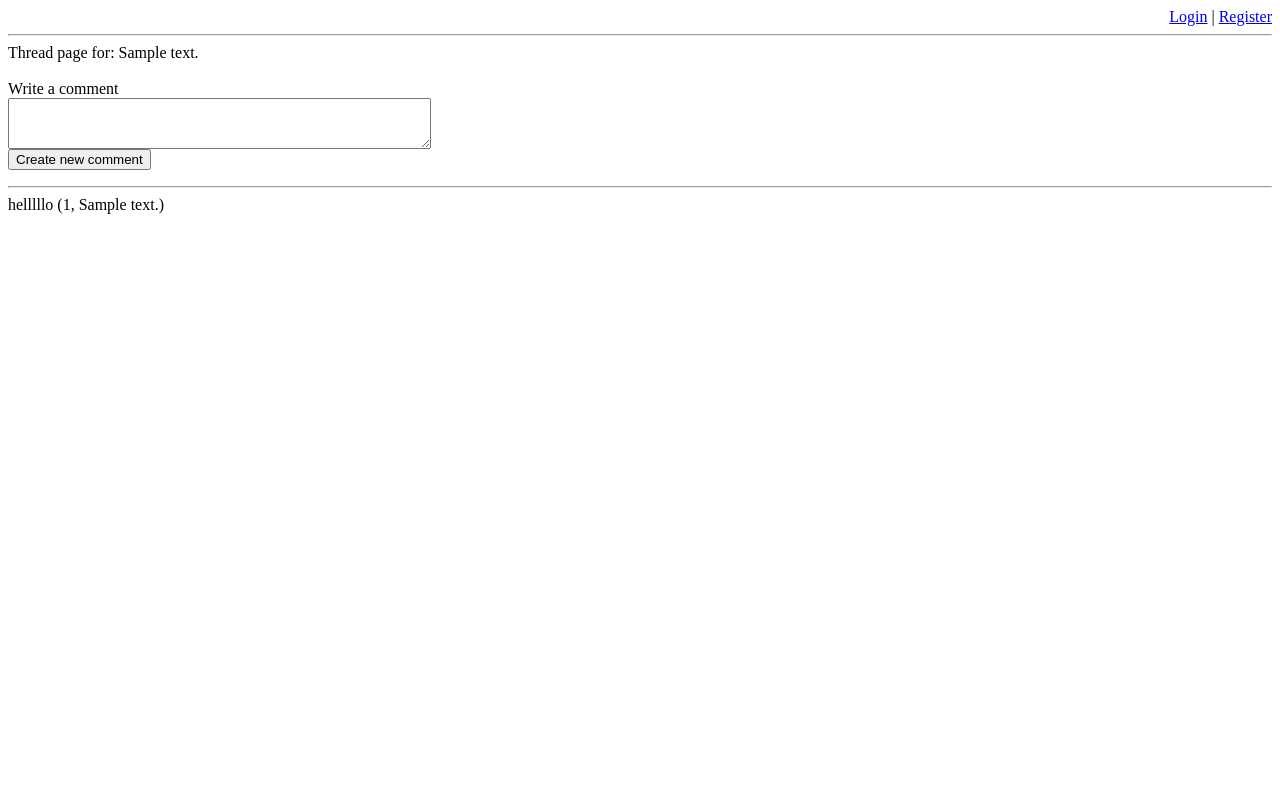
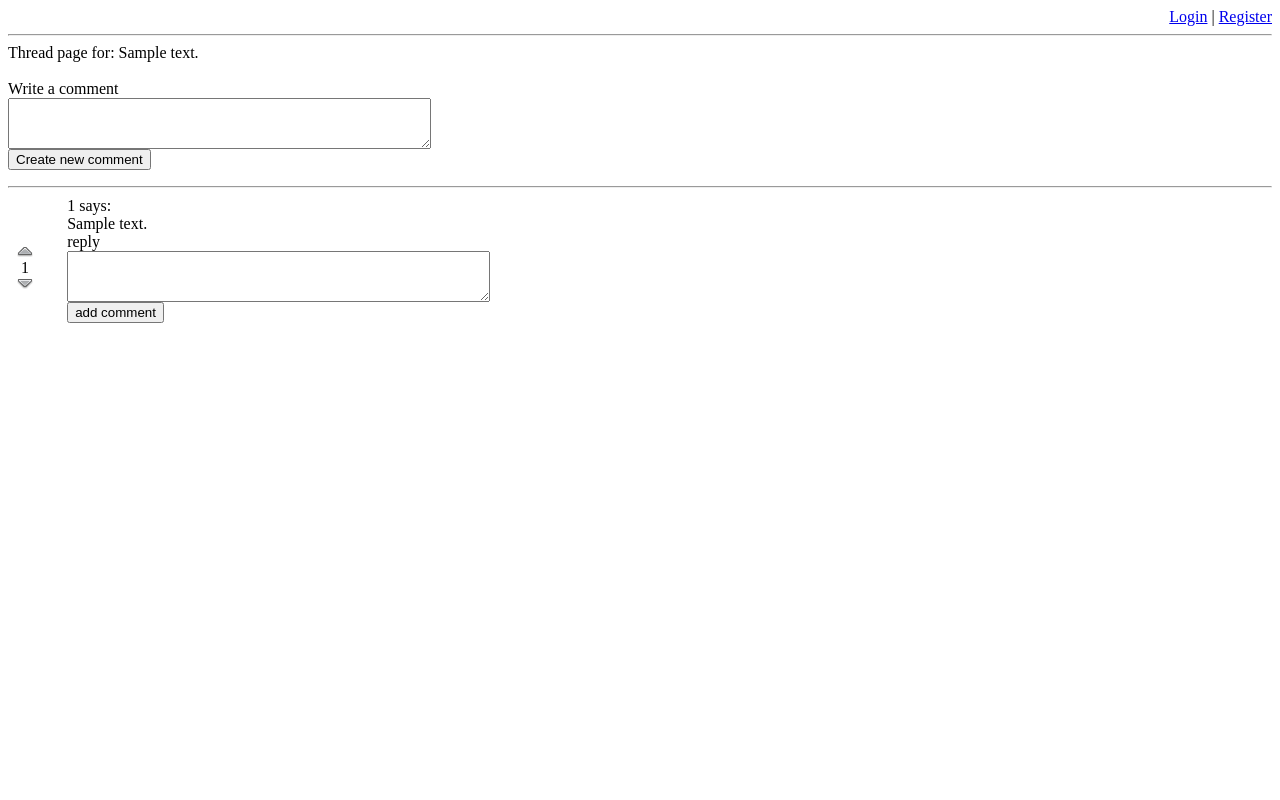
Before and after one commit to noamsu/djangodash2012, a Django app: page /thread/1 in a window 1280 px wide. Run offline with Django 3.2, Linux system fonts and the light colour scheme; tables that the repository leaves empty hold one stand-in row (values such as "Sample post").

Commit message:
Adding voting icons to comments, formatting, and forms to reply to comments.

```diff
--- a/djangodash/templates/comment.html
+++ b/djangodash/templates/comment.html
@@ -1,6 +1,31 @@
+
 <hr>
-helllllo {{comment}}
-
+<table style='border-spacing: 0px; 'border=0>
+    <tr>
+        <td>
+        <div id="first_{{comment.pk}}" style='margin:0; padding:0px;line-height:0px; border-spacing:0px; border-collapse:collapse'>
+            <img class="vote_up_{{comment.pk}}" src="/media/up.png" />
+            <center id="count_{{comment.pk}}">{{comment.votes}}</center>
+            <img class="vote_down_{{comment.pk}}" src="/media/down.png" />
+        </div>
+    </td>
+    <td width="5%">
+        </td>
+    <td>
+    <div id="second_{{comment.pk}}" class="comment">
+        <span class="comment-info">{{comment.pk}} says:</span>
+        <li>{{comment.content}}</li>
+        <span class="reply-link">reply</span>
+        <form style='' id="{{comment.pk}}" action="/add_comment" method="POST">
+        {% csrf_token %}
+        <div><textarea name="content" rows="3" cols="50"></textarea></div>
+        <input type="hidden" name="comment_id" value="{{comment.pk}}" />
+        <input type="hidden" name="thread_id" value="{{thread.pk}}" />
+        <input class="comment-input" type='submit' value="add comment" />
+        </form>
+    </div>
+</div>
+</td></tr></table>
 {% autoescape off %}
     {{rest_rendered_comments}}
 {% endautoescape %}
--- a/djangodash/templates/thread.html
+++ b/djangodash/templates/thread.html
@@ -10,7 +10,7 @@ Thread page for: {{thread.content}}
 	{% csrf_token %}
 	Write a comment
 	<div><textarea name="content" rows="3" cols="50"></textarea></div>
-	<input type="hidden" na	me="thread_id" value="{{thread.pk}}" />
+	<input type="hidden" name="thread_id" value="{{thread.pk}}" />
 	<input class="comment-input" type='submit' value="Create new comment" />
 </form>
 
--- a/djangodash/views.py
+++ b/djangodash/views.py
@@ -7,6 +7,7 @@ from django.core.urlresolvers import reverse
 from django.contrib.auth.models import User
 from django.http import HttpResponse, Http404
 from django.contrib.auth.forms import UserCreationForm
+from django.views.decorators.csrf import csrf_exempt
 
 from djangodash.forms import *
 from djangodash.models import *
@@ -71,6 +72,7 @@ def thread(request, thread_id):
 
 # make this require a POST request
 # make login required
+@csrf_exempt
 def add_comment(request):
 	"""
 	Add a new comment.
```
Also changed, not shown: djangodash/media/down.png (added), djangodash/media/down2.png (added), djangodash/media/up.png (added), djangodash/media/up2.png (added), 4 other files.
